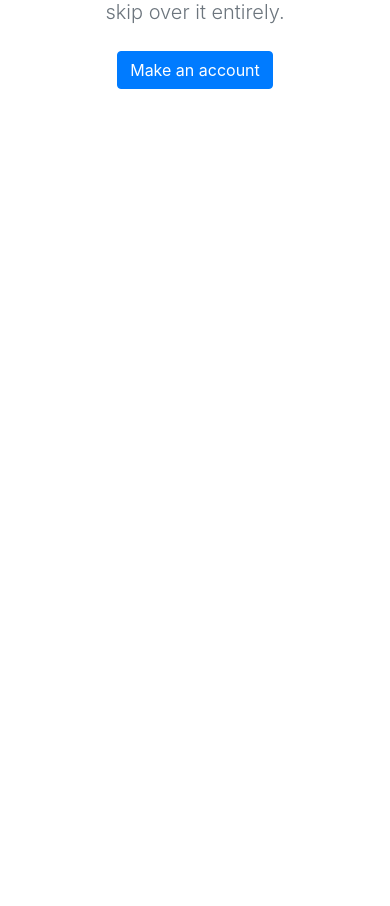
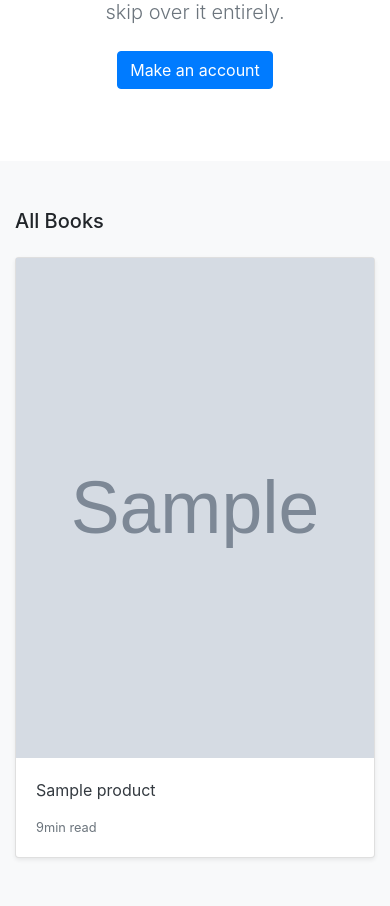
Before and after one commit to RachanaMahesh/ecommerce, a Django app: page / in a window 390 px wide. Shown: the part 332-1238 px from the top of the page. Before the commit the page ends 421 px from the top, so only its background shows below. Run offline with Django 5.2, Linux system fonts and the light colour scheme; tables that the repository leaves empty hold one stand-in row (values such as "Sample post"); grey boxes marked "Sample" are stand-in pictures.

Commit message:
Part1 - Template,Tests

```diff
--- a/store/models.py
+++ b/store/models.py
@@ -1,4 +1,5 @@
 from django.db import models
+from django.urls import reverse
 from django.contrib.auth.models import User
 
 # Create your models here.
@@ -12,6 +13,10 @@ class Category(models.Model):
 
     def __str__(self):
         return self.name
+
+    def get_absolute_url(self):
+        return reverse("store:category_list", kwargs={"category_slug": self.slug})
+
 
 class Product(models.Model):
     category = models.ForeignKey(Category, related_name="product", on_delete=models.CASCADE)
@@ -34,3 +39,6 @@ class Product(models.Model):
 
     def __str__(self):
         return self.title
+
+    def get_absolute_url(self):
+        return reverse("store:product_detail", args=[self.slug])
--- a/store/urls.py
+++ b/store/urls.py
@@ -3,4 +3,8 @@ from . import views
 
 app_name = "shop"  # ✅ This is required when using namespaceSS
 
-urlpatterns = [path("", views.all_products, name="all_products")]
+urlpatterns = [
+    path("", views.all_products, name="all_products"),
+    path("item/<slug:slug>", views.product_detail, name="product_detail"),
+    path("search/<slug:category_slug>",views.category_list, name = "category_list"),
+    ]
--- a/store/views.py
+++ b/store/views.py
@@ -1,4 +1,4 @@
-from django.shortcuts import render
+from django.shortcuts import render,get_object_or_404
 from .models import Category, Product
 
 # Create your views here.
@@ -11,3 +11,12 @@ def categories(request):
 def all_products(request):
     products = Product.objects.all()
     return render(request, "store/home.html", {"products": products})
+
+def product_detail(request, slug):
+    product = get_object_or_404(Product, slug =slug, in_stock= True)
+    return render(request, "store/products/detail.html", {"product": product})
+
+def category_list(request,**kwargs):
+    category = get_object_or_404(Category, slug = kwargs.get("category_slug"))
+    products = Product.objects.filter(category= category)
+    return render(request, "store/products/category.html",{"products": products})
--- a/templates/store/home.html
+++ b/templates/store/home.html
@@ -18,4 +18,32 @@
   </div>
 </section>
 
+<div class="album py-5 bg-light">
+    <div class="container">
+
+      <div class="pb-3 h5">All Books</div>
+      <div class="row row-cols-1 row-cols-sm-2 row-cols-md-5 g-3">
+
+        {% for product in products %}
+
+        <div class="col">
+          <div class="card shadow-sm">
+            <img class="img-fluid" alt="Responsive image" src="{{ product.image.url }}" style="height: 500px;">
+            <div class="card-body">
+              <p class="card-text">
+                <a class="text-dark text-decoration-none" href="{{ product.get_absolute_url }}">{{ product.title }}</a>
+              </p>
+              <div class="d-flex justify-content-between align-items-center">
+                <small class="text-muted">9min read</small>
+              </div>
+            </div>
+          </div>
+        </div>
+
+        {% endfor %}
+
+      </div>
+    </div>
+  </div>
+
 {% endblock %}
```
Also changed, not shown: templates/store/products/category.html (added, +46 -0 lines), templates/store/products/detail.html (added, +47 -0 lines), media/images/ReactJS.png (added), media/images/img1_DCytNvp.png (added), media/images/img1_DCytNvp_hT8A5Vn.png (added).
